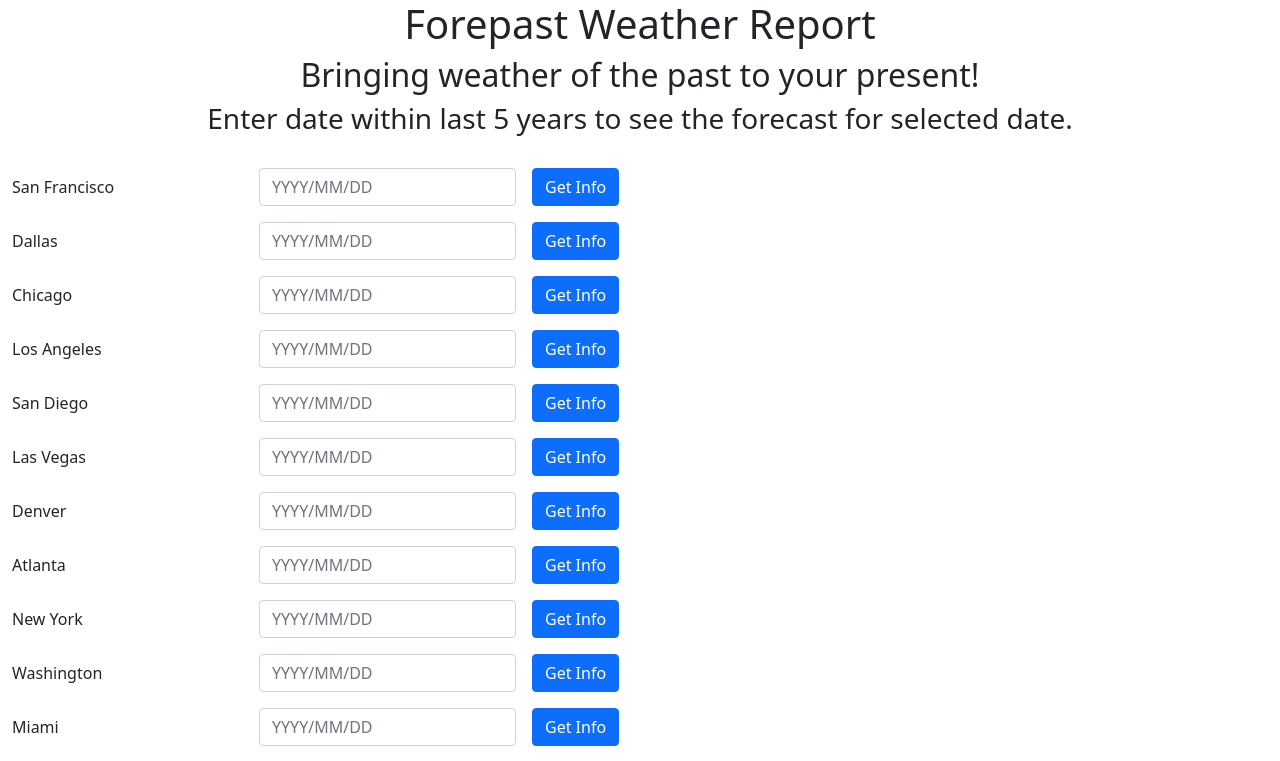
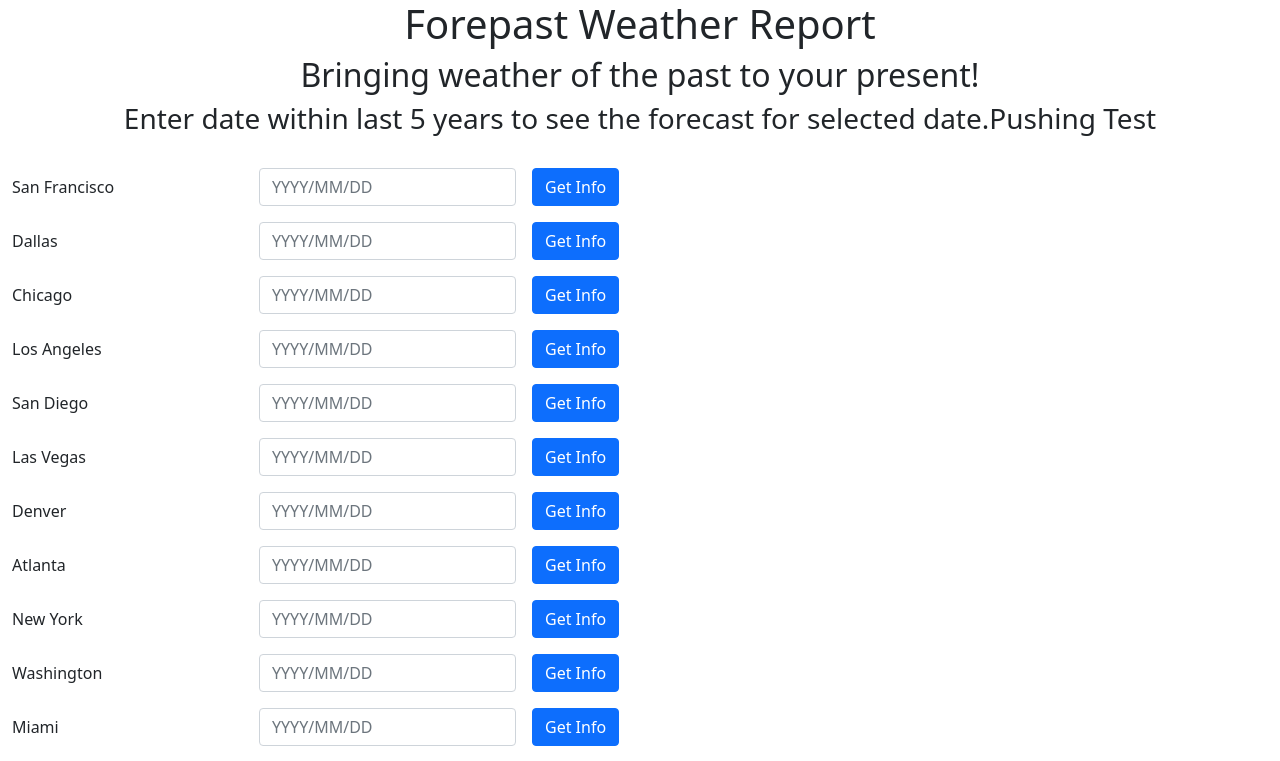
Before and after one commit to derekm28/forepast, a Flask app: page / in a window 1280 px wide. Shown: the top 761 px of the page. Run offline with Flask 2, Linux system fonts and the light colour scheme.

Commit message:
testing repo push

```diff
--- a/templates/display.html
+++ b/templates/display.html
@@ -13,7 +13,7 @@
   <div class='container-fluid'>
     <h1 class='text-center'>{% block content %}Forepast Weather Report{% endblock %}</h1>
   <h2 class='text-center'>Bringing weather of the past to your present!</h2>
-  <h3 class='text-center'>Enter date within last 5 years to see the forecast for selected date.</h3>
+  <h3 class='text-center'>Enter date within last 5 years to see the forecast for selected date.Pushing Test</h3>
 
   <br>
   <form class="row g-3" action="/city" method="GET">
```
